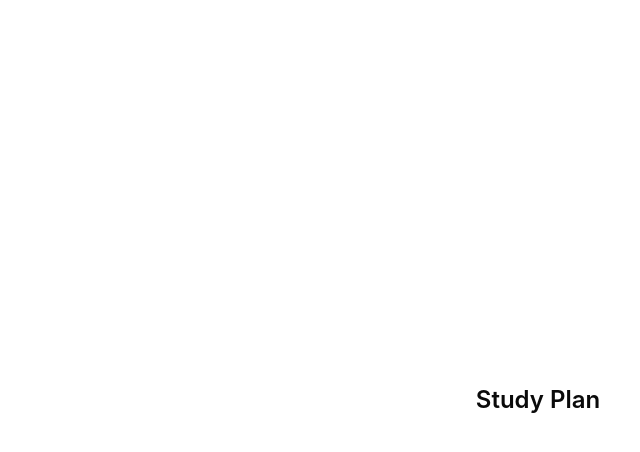
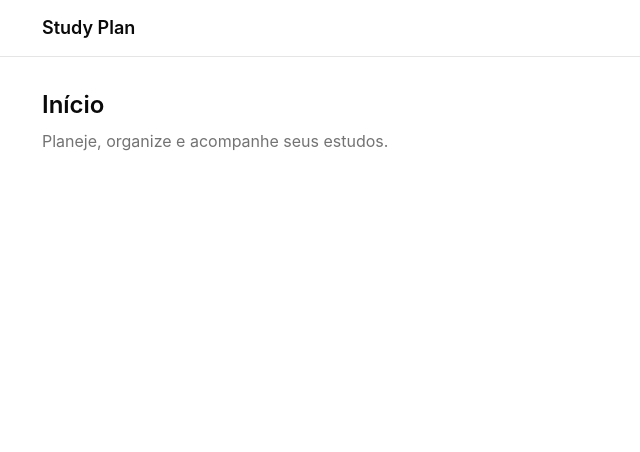
Before and after one commit to phillipems/study-plan, a React (Vite) app: page / in a window 1280 px wide. Shown: the top 452 px of the page, without its empty margins (102-742 px from the left). Built offline with nearby package versions, Linux system fonts and the light colour scheme.

Commit message:
feat: add hash routing and application shell (#4)

```diff
--- a/package.json
+++ b/package.json
@@ -19,7 +19,8 @@
   "dependencies": {
     "cn": "^0.4.0",
     "react": "^19.3.0",
-    "react-dom": "^19.3.0"
+    "react-dom": "^19.3.0",
+    "react-router": "^8.4.0"
   },
   "devDependencies": {
     "@eslint/js": "^10.0.1",
--- /dev/null
+++ b/src/app/app-shell.tsx
@@ -0,0 +1,18 @@
+import { Link, Outlet } from "react-router";
+
+export function AppShell() {
+  return (
+    <div className="flex min-h-svh flex-col">
+      <header className="border-b">
+        <div className="mx-auto flex h-14 w-full max-w-5xl items-center px-4">
+          <Link to="/" className="text-lg font-semibold">
+            Study Plan
+          </Link>
+        </div>
+      </header>
+      <main className="mx-auto w-full max-w-5xl flex-1 px-4 py-8">
+        <Outlet />
+      </main>
+    </div>
+  );
+}
--- a/src/app/app.tsx
+++ b/src/app/app.tsx
@@ -1,7 +1,6 @@
+import { RouterProvider } from "react-router/dom";
+import { router } from "@/app/router";
+
 export function App() {
-  return (
-    <main className="flex min-h-svh items-center justify-center">
-      <h1 className="text-2xl font-semibold">Study Plan</h1>
-    </main>
-  );
+  return <RouterProvider router={router} />;
 }
--- /dev/null
+++ b/src/app/pages/home-page.tsx
@@ -0,0 +1,10 @@
+export function HomePage() {
+  return (
+    <section className="space-y-2">
+      <h1 className="text-2xl font-semibold">Início</h1>
+      <p className="text-muted-foreground">
+        Planeje, organize e acompanhe seus estudos.
+      </p>
+    </section>
+  );
+}
--- /dev/null
+++ b/src/app/pages/not-found-page.tsx
@@ -0,0 +1,15 @@
+import { Link } from "react-router";
+
+export function NotFoundPage() {
+  return (
+    <section className="space-y-4">
+      <h1 className="text-2xl font-semibold">Página não encontrada</h1>
+      <p className="text-muted-foreground">
+        O endereço acessado não existe nesta aplicação.
+      </p>
+      <Link to="/" className="font-medium underline underline-offset-4">
+        Voltar para o início
+      </Link>
+    </section>
+  );
+}
--- /dev/null
+++ b/src/app/router.ts
@@ -0,0 +1,16 @@
+import { createHashRouter } from "react-router";
+import { AppShell } from "@/app/app-shell";
+import { HomePage } from "@/app/pages/home-page";
+import { NotFoundPage } from "@/app/pages/not-found-page";
+
+// Hash-based routing: GitHub Pages serves static files only and cannot
+// rewrite deep links to index.html, so the route lives after the "#".
+export const router = createHashRouter([
+  {
+    Component: AppShell,
+    children: [
+      { index: true, Component: HomePage },
+      { path: "*", Component: NotFoundPage },
+    ],
+  },
+]);
```
Also changed, not shown: 1 other file (tests, documents, lock files or other folders).
